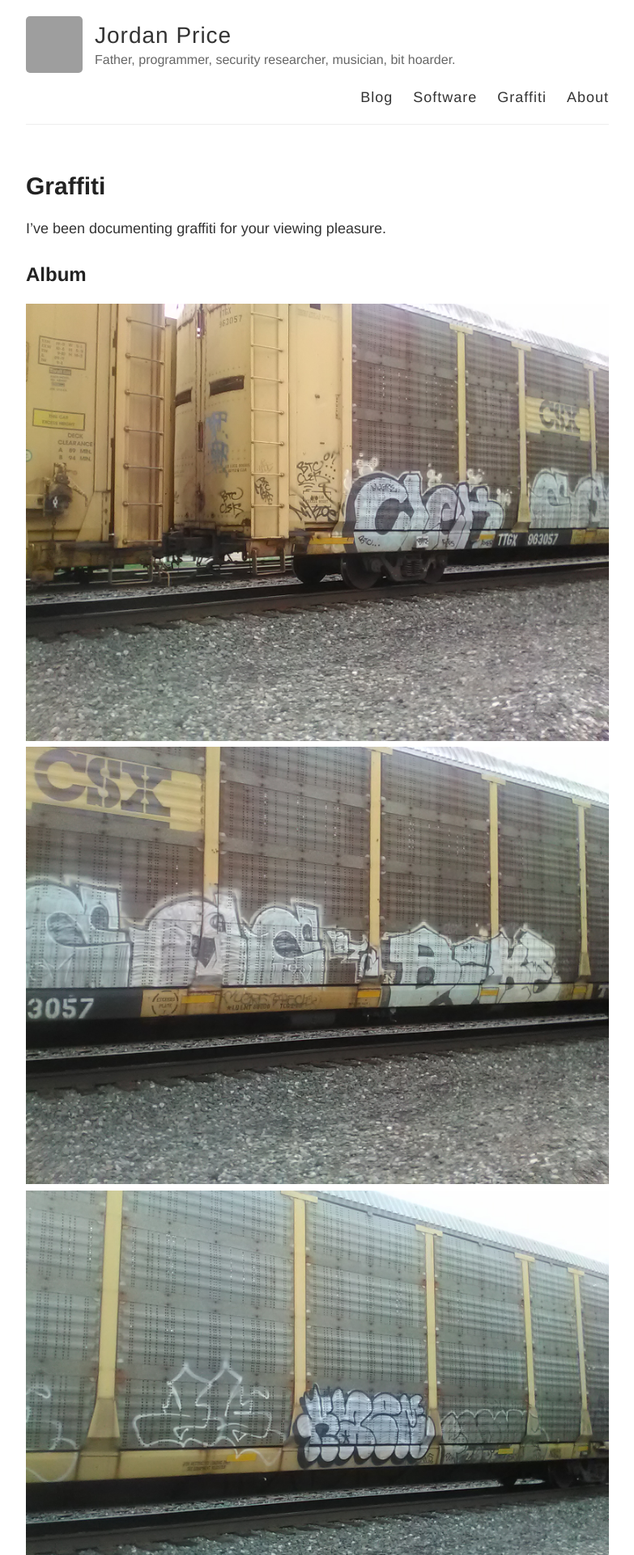
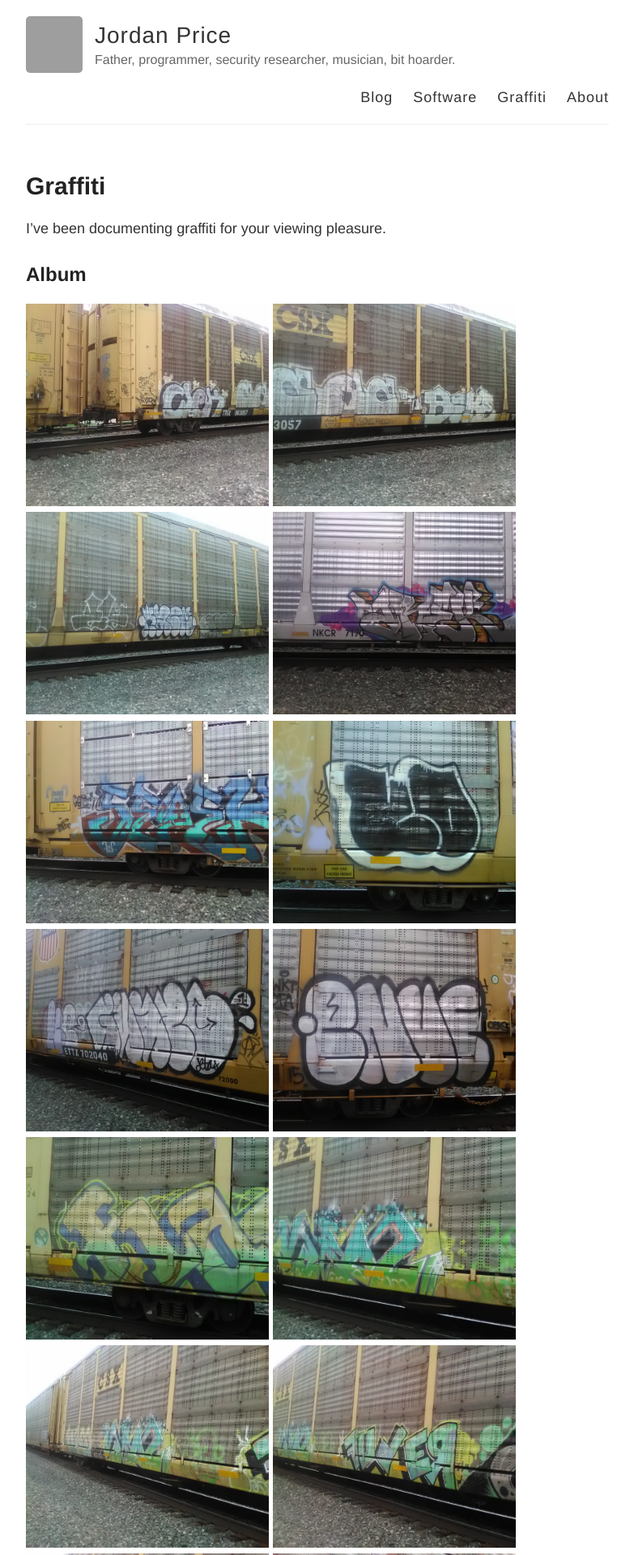
Before and after one commit to thejordanprice/thejordanprice.github.io, a Jekyll site: the page built from graffiti.md, in a window 1280 px wide. Shown: the top 1920 px of the page at 81% size, without its empty margins (248-1031 px from the left). Built offline with Jekyll 4.4.1, drawn with Linux system fonts in a browser that asks for light colours; grey boxes are pictures that could not be loaded.

Commit message:
graffiti.md lightbox edits.

```diff
--- a/graffiti.md
+++ b/graffiti.md
@@ -11,7 +11,7 @@ I've been documenting graffiti for your viewing pleasure.
 {% for image in site.static_files %}
     {% if image.path contains 'images/graffiti' %}
 {::nomarkdown}
-<img src="{{ site.baseurl }}{{ image.path }}" onclick="lightbox(this)">
+<img src="{{ site.baseurl }}{{ image.path }}" onclick="lightbox(this)" width="300" height="250">
 {:/}
     {% endif %}
 {% endfor %}
```
